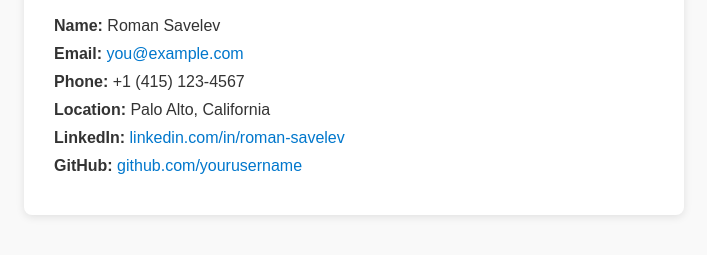
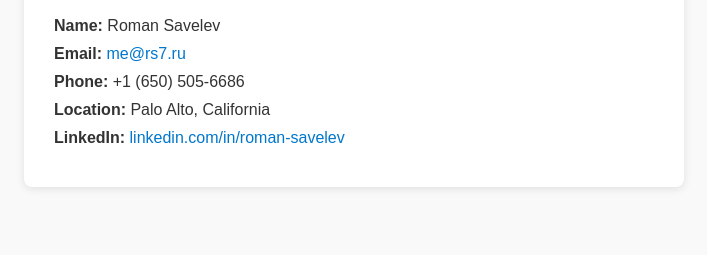
Before and after one commit to ksdev755/personal_page, a plain HTML site: page index.html in a window 1280 px wide. Shown: the part 129-384 px from the top of the page, without its empty margins (286-993 px from the left). Drawn offline with Linux system fonts and the light colour scheme.

Commit message:
Update index.html

```diff
--- a/index.html
+++ b/index.html
@@ -41,11 +41,10 @@
   <div class="contact">
     <h2>Contact Information</h2>
     <p><strong>Name:</strong> Roman Savelev</p>
-    <p><strong>Email:</strong> <a href="mailto:you@example.com">you@example.com</a></p>
-    <p><strong>Phone:</strong> +1 (415) 123-4567</p>
+    <p><strong>Email:</strong> <a href="me@rs7.ru">me@rs7.ru</a></p>
+    <p><strong>Phone:</strong> +1 (650) 505-6686</p>
     <p><strong>Location:</strong> Palo Alto, California</p>
     <p><strong>LinkedIn:</strong> <a href="https://www.linkedin.com/in/roman-savelev" target="_blank">linkedin.com/in/roman-savelev</a></p>
-    <p><strong>GitHub:</strong> <a href="https://github.com/yourusername" target="_blank">github.com/yourusername</a></p>
   </div>
 
 </body>
```
